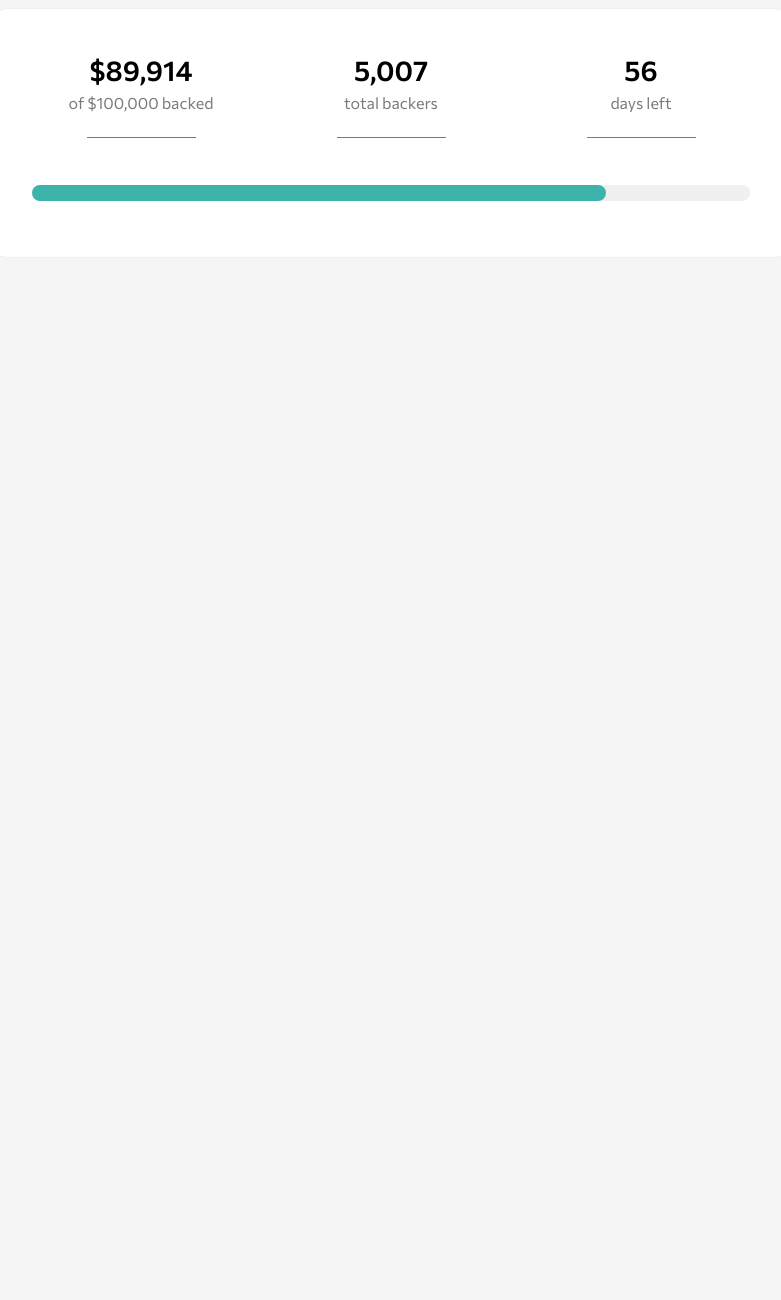
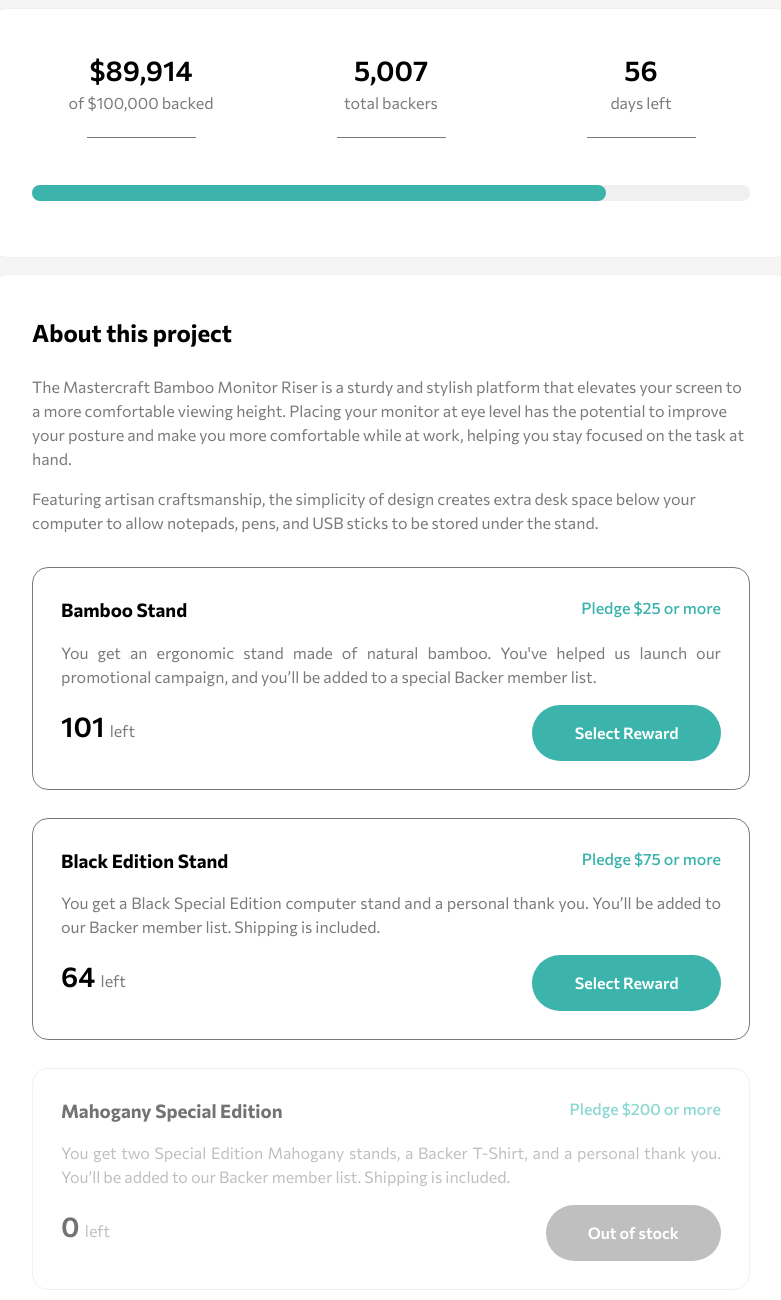
Before and after one commit to DaniilGurski/FM-crowfunding-page, a website: page index.html in a window 1280 px wide. Shown: the part 624-1924 px from the top of the page, without its empty margins (249-1030 px from the left). Before the commit the page ends 882 px from the top, so only its background shows below. Drawn offline with Linux system fonts and the light colour scheme; files whose address does not match are found by name.

Commit message:
rewards markup & styles.

```diff
--- a/index.html
+++ b/index.html
@@ -40,10 +40,10 @@
 
                 <img class="riser__mastercraft-logo" src="dist/img/logo-mastercraft.svg" alt="mastercraft logo">
 
-                <p class="riser__header-title flex">
-                    <span class="fw-semibold fs-400 clr-neutral-900"> Mastercraft Bamboo Monitor Riser </span>
+                <div class="riser__header-title flex">
+                    <h1 class="fw-semibold fs-400 clr-neutral-900"> Mastercraft Bamboo Monitor Riser </h1>
                     A beautiful & handcrafted monitor stand to reduce neck and eye strain.
-                </p>
+                </div>
 
                 <div class="riser__header-options flex">
                     <button class="button"> Back this project </button>
@@ -72,6 +72,78 @@
 
                 <progress class="fund-progress" value="80" max="100"> </progress>
             </div>
+
+            <footer class="riser__block riser__about">
+                <h2 class="heading"> About this project </h2>
+
+                <div class="riser__about-text grid">
+                    <p>
+                        The Mastercraft Bamboo Monitor Riser is a sturdy and stylish platform that elevates your screen to a more comfortable viewing height. Placing your monitor at eye level has the potential to improve your posture and make you more comfortable while at work, helping you stay focused on the task at hand.
+                    </p>
+
+                    <p>
+                        Featuring artisan craftsmanship, the simplicity of design creates extra desk space below your computer to allow notepads, pens, and USB sticks to be stored under the stand.
+                    </p>
+                </div>
+
+                <div class="riser__rewards grid">
+                    <!-- First reward -->
+                    <article class="riser-reward">
+
+                        <h3 class="riser-reward__heading heading"> Bamboo Stand </h3>
+                        <span class="riser-reward__pledge fw-medium clr-primary-400"> Pledge $25 or more </span>
+
+                        <p class="riser-reward__description">
+                            You get an ergonomic stand made of natural bamboo.
+                            You've helped us launch our promotional campaign, and you’ll be added to a special Backer member list.
+                        </p>
+
+                        <div class="riser-reward__amount-left">
+                            <span class="fw-semibold fs-400 clr-neutral-900"> 101 </span>
+                            left
+                        </div>
+
+                        <button class="button riser-reward__button"> Select Reward </button>
+                    </article>
+
+                    <!-- Second reward -->
+                    <article class="riser-reward">
+
+                        <h3 class="riser-reward__heading heading"> Black Edition Stand </h3>
+                        <span class="riser-reward__pledge fw-medium clr-primary-400"> Pledge $75 or more </span>
+
+                        <p class="riser-reward__description">
+                            You get a Black Special Edition computer stand and a personal thank you.
+                            You’ll be added to our Backer member list. Shipping is included.
+                        </p>
+
+                        <div class="riser-reward__amount-left">
+                            <span class="riser-reward__amount-value fw-semibold fs-400 clr-neutral-900"> 64 </span>
+                            left
+                        </div>
+
+                        <button class="button riser-reward__button"> Select Reward </button>
+                    </article>
+
+                    <!-- Third reward -->
+                    <article class="riser-reward riser-reward--out">
+
+                        <h3 class="riser-reward__heading heading"> Mahogany Special Edition </h3>
+                        <span class="riser-reward__pledge fw-medium clr-primary-400"> Pledge $200 or more </span>
+
+                        <p class="riser-reward__description">
+                            You get two Special Edition Mahogany stands, a Backer T-Shirt, and a personal thank you. You’ll be added to our Backer member list. Shipping is included.
+                        </p>
+
+                        <div class="riser-reward__amount-left">
+                            <span class="riser-reward__amount-value fw-semibold fs-400 clr-neutral-900"> 0 </span>
+                            left
+                        </div>
+
+                        <button class="button riser-reward__button"> Out of stock </button>
+                    </article>
+                </div>
+            </footer>
         </div>
     </main>
 </body>
--- a/src/scss/components/_buttons.scss
+++ b/src/scss/components/_buttons.scss
@@ -11,9 +11,9 @@
 .button {
     --_button-padding-x: 1em;
     --_button-padding-y: calc(var(--_button-padding-x) * 2);
+    --_button-bg: var(--button-bg, var(--clr-primary-400));
 
-
-    background: var(--clr-primary-400);
+    background: var(--_button-bg);
     color: var(--clr-neutral-000);
 
     font-weight: var(--fw-semibold);
--- a/src/scss/layout/_riser.scss
+++ b/src/scss/layout/_riser.scss
@@ -3,6 +3,7 @@
 .riser {
     --gap: 1rem;
 
+    /* First block */
     &__block {
         background: var(--clr-neutral-000);
         color: var(--clr-neutral-400);
@@ -30,8 +31,6 @@
         top: 0;
         left: 50%;
         transform: translate(-50%, -50%);
-
-
     }
 
 
@@ -53,6 +52,7 @@
     }
 
 
+    /* Second block */
     &__fund {
         --gap: 2rem;
     }
@@ -81,4 +81,100 @@
             margin-top: 1.4rem;
         }
     }
+
+
+    /* Third block */
+    &__about-text {
+        margin-block: 1.5rem;
+    }
+
+
+    &__rewards {
+        --gap: 1.75rem;
+        margin-top: 2rem;
+    }
 }
+
+
+.riser-reward {
+    --_heading-color: var(--heading-color, var(--clr-neutral-900));
+    --_pledge-color: var(--pledge-color, var(--clr-primary-400));
+    --_text-color: var(--text-color);
+    --_button-color: var(--button-color, var(--button-bg));
+
+    @extend .riser__block;
+    border-color: var(--clr-neutral-400);
+    padding: 1.75rem;
+    color: var(--_text-color);
+
+    display: grid;
+    grid-template-columns: 1fr;
+    row-gap: 1rem;
+
+
+    &--out {
+        --heading-color: hsl(0, 0%, 45%);
+        --pledge-color: hsl(176, 50%, 70%);
+        --text-color: hsl(0, 0%, 75%);
+        --button-color: var(--text-color);
+
+        border-color: var(--clr-neutral-300);
+    }
+
+    // Riser card parts
+    &__heading {
+        color: var(--_heading-color);
+    }
+
+
+    &__pledge {
+        color: var(--_pledge-color);
+    }
+
+
+    &__amount-value {
+        color: var(--_heading-color);
+    }
+
+
+    &__button {
+        --button-bg: var(--_button-color);
+    }
+
+
+    // Changing layout for riser reward block
+    @include mq_large_screen() {
+        grid-template-columns: 2fr 3fr 2fr;
+        grid-template-areas:
+        "heading ... pledge"
+        "desc desc desc"
+        "left ... button";
+
+
+        &__heading {
+            grid-area: heading;
+        }
+
+
+        &__pledge {
+            text-align: right;
+            grid-area: pledge;
+        }
+
+
+        &__description {
+            text-align: justify;
+            grid-area: desc;
+        }
+
+
+        &__amount-left {
+            grid-area: left;
+        }
+
+
+        &__button {
+            grid-area: button;
+        }
+    }
+}
--- a/src/scss/utils/_utils.scss
+++ b/src/scss/utils/_utils.scss
@@ -6,3 +6,10 @@
 @include convert_colors($color-map: $colors, $action: "classes");
 @include convert_font-weights($font-weight-map: $font-weights, $action: "classes");
 @include convert_typescale($typescale-map: $typescale, $action: "classes");
+
+
+.heading {
+    color: var(--clr-neutral-900);
+    font-family: var(--ff-primary);
+    text-wrap: nowrap;
+}
```
Also changed, not shown: dist/css/style.css, 1 other file.
